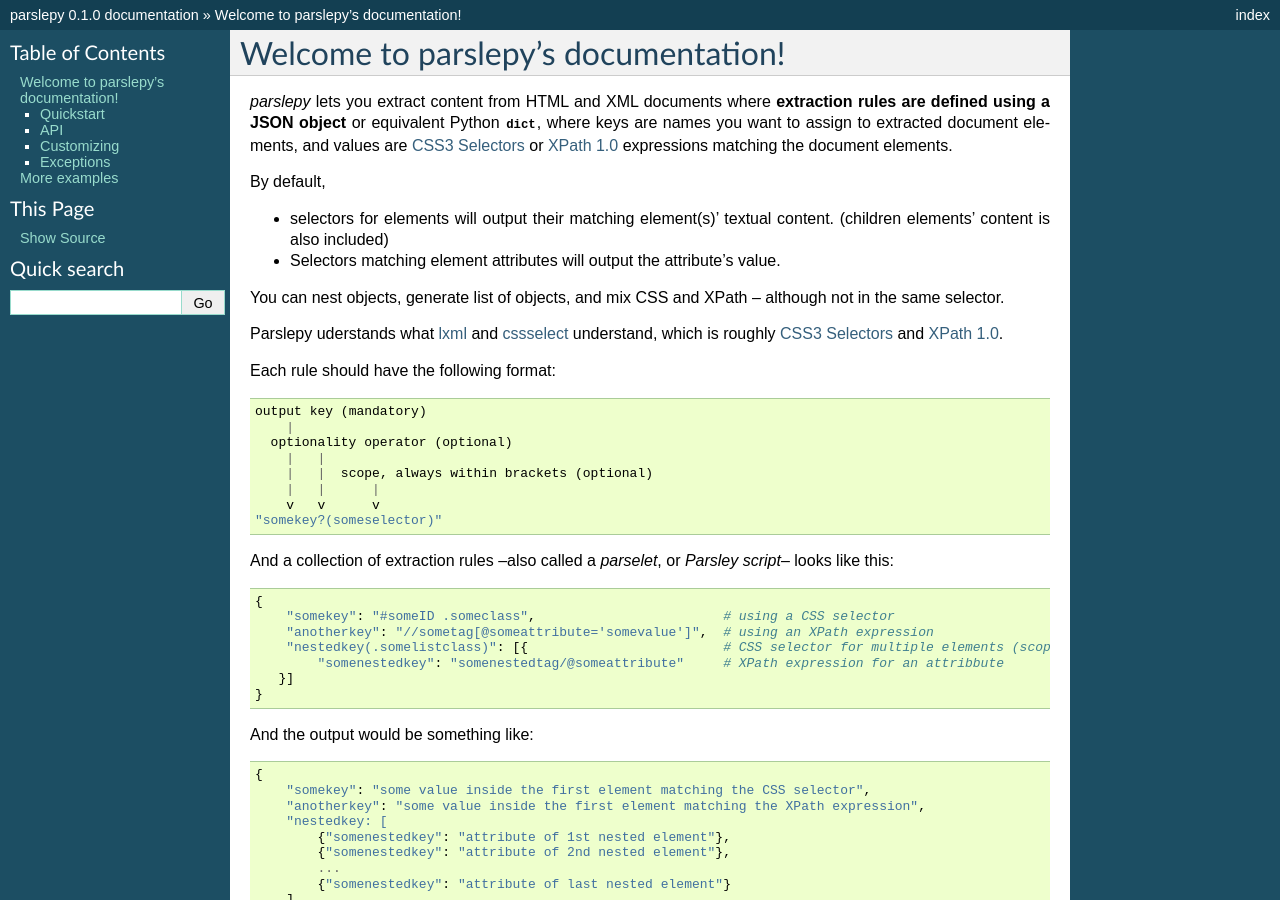
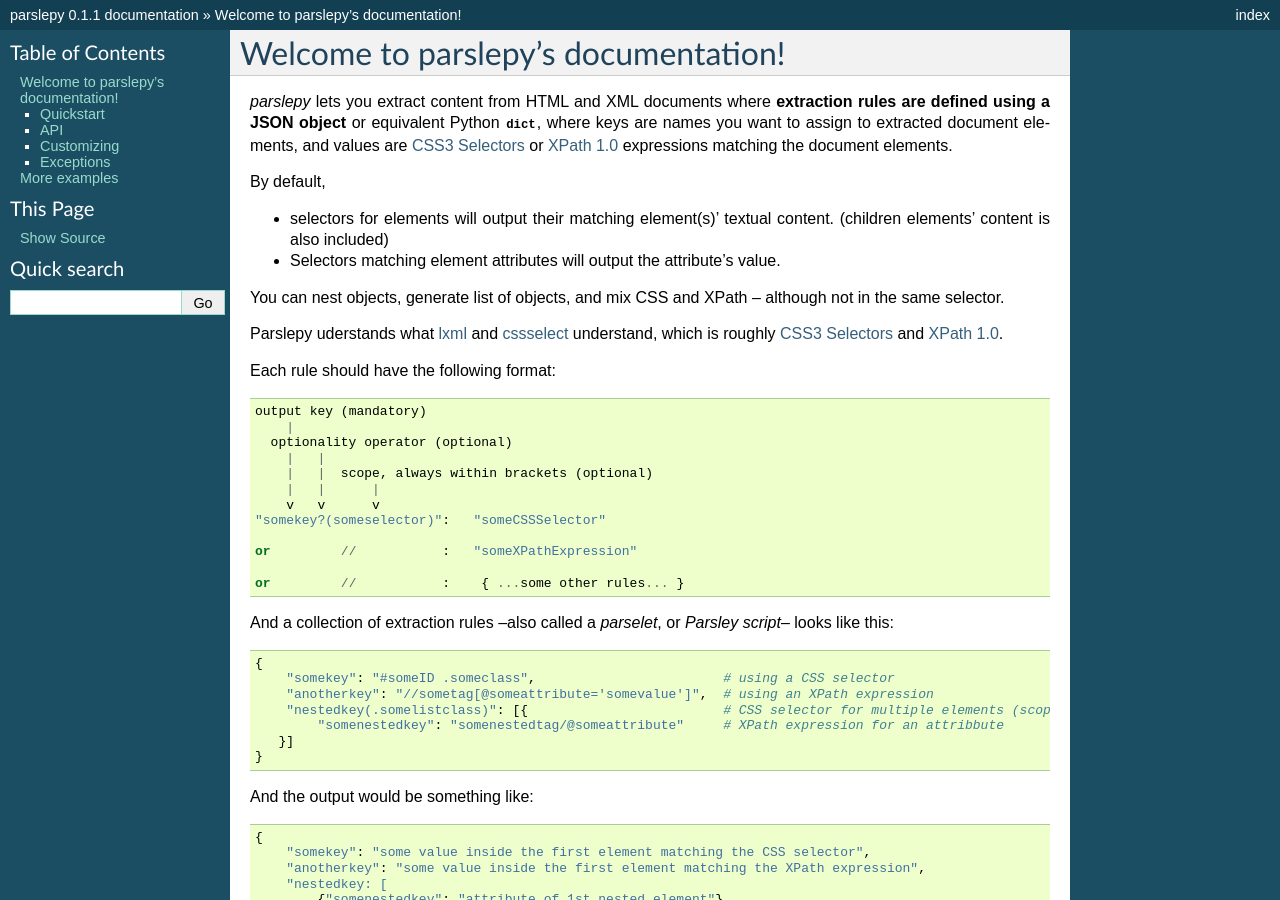
Before and after one commit to redapple/parslepy, a Sphinx documentation site: the page built from docs/index.rst, in a window 1280 px wide and 900 px high. Built offline with Sphinx 7.4.7, drawn with Linux system fonts in a browser that asks for light colours; some of the changed text lies outside the part shown.

Commit message:
Doc & version update [ci skip]

```diff
--- a/docs/conf.py
+++ b/docs/conf.py
@@ -50,7 +50,7 @@
 # The short X.Y version.
 version = '0.1'
 # The full version, including alpha/beta/rc tags.
-release = '0.1.0'
+release = '0.1.1'
 
 # The language for content autogenerated by Sphinx. Refer to documentation
 # for a list of supported languages.
--- a/docs/index.rst
+++ b/docs/index.rst
@@ -33,7 +33,12 @@
         |   |  scope, always within brackets (optional)
         |   |      |
         v   v      v
-    "somekey?(someselector)"
+    "somekey?(someselector)":   "someCSSSelector"
+
+    or         //           :   "someXPathExpression"
+
+    or         //           :    { ...some other rules... }
+
 
 And a collection of extraction rules --also called a *parselet*,
 or *Parsley script*-- looks like this::
```
